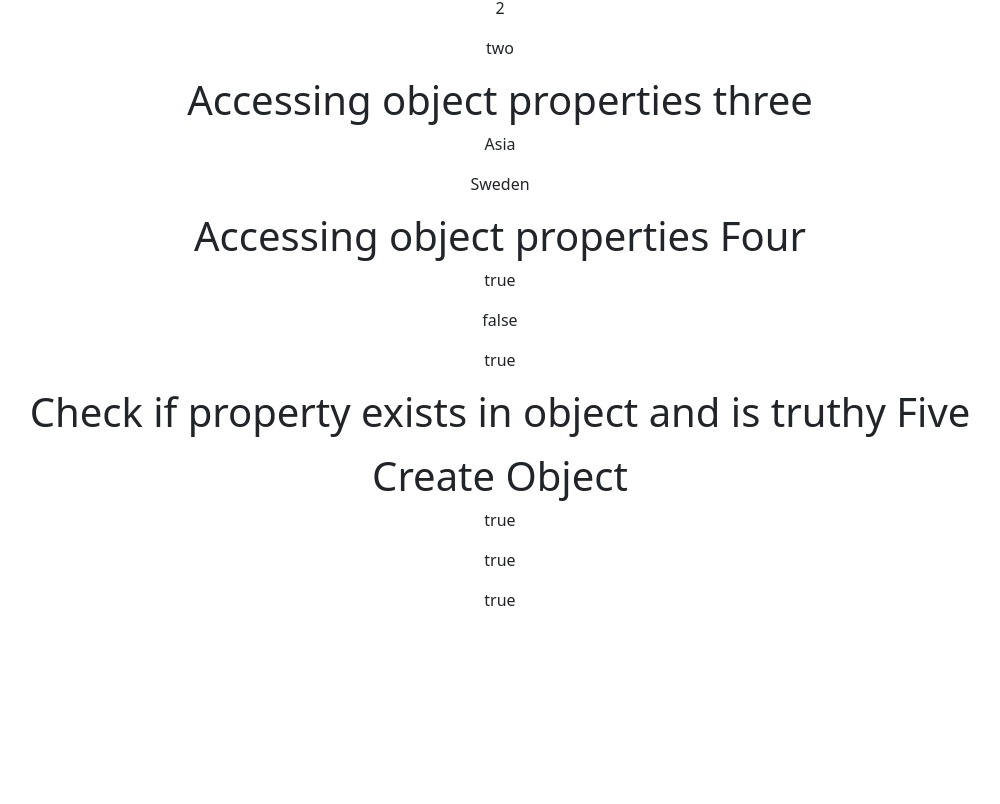
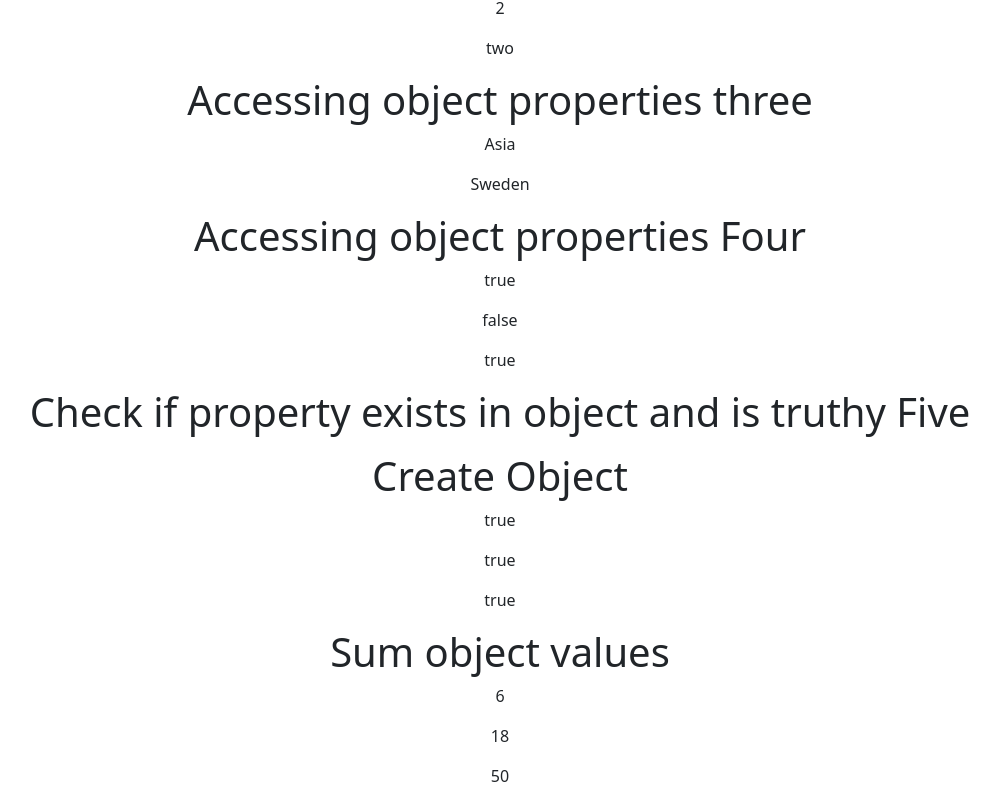
Before and after one commit to vinothsmart/react-redux-dashboard, a React (Create React App) app: page /jsc/objects in a window 1280 px wide. Shown: the part 196-1000 px from the top of the page, without its empty margins (140-1140 px from the left). Before the commit the page ends 824 px from the top, so only its background shows below. Built offline with nearby package versions, Linux system fonts and the light colour scheme.

Commit message:
Sum object values

```diff
--- a/src/components/pages/JsChallange/Objects.js
+++ b/src/components/pages/JsChallange/Objects.js
@@ -73,6 +73,15 @@ const Objects = () => {
   console.log(getTheValueOfB({ b: { a: 1 } }));
   console.log(getTheValueOfB({ a: { b: 2 } }));
 
+  const sumtheObjectValues = (obj) => {
+    return Object.values(obj).reduce((a, b) => a + b);
+  };
+
+  // another method
+  // const sumtheObjectValuesTwo = (a) => {
+  //   return Object.values(a).reduce((sum, cur) => sum + cur, 0);
+  // };
+
   return (
     <div>
       <center>
@@ -142,6 +151,12 @@ const Objects = () => {
         <p>{getTheValueOfB({ a: { b: { c: 3 } } })}</p>
         <p>{getTheValueOfB({ b: { a: 1 } })}</p>
       </center> */}
+      <center>
+        <h1>Sum object values</h1>
+        <p>{sumtheObjectValues({ a: 1, b: 2, c: 3 })}</p>
+        <p>{sumtheObjectValues({ j: 9, i: 2, x: 3, z: 4 })}</p>
+        <p>{sumtheObjectValues({ w: 15, x: 22, y: 13 })}</p>
+      </center>
     </div>
   );
 };
```
